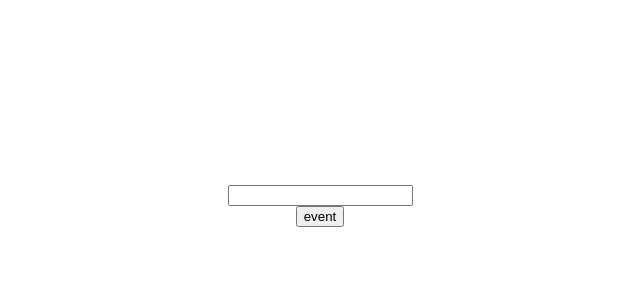
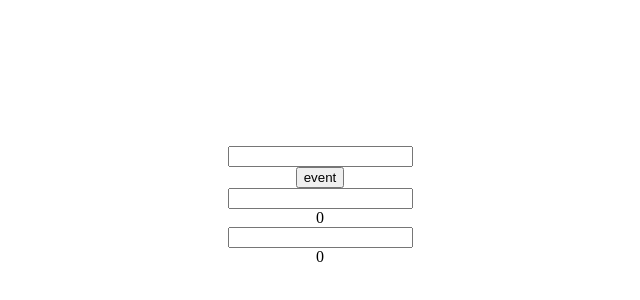
Before and after one commit to jyh4479/study-workspace, a React (Create React App) app in the folder javascript-study/: page / in a window 1280 px wide. Shown: the part 194-494 px from the top of the page, without its empty margins (320-960 px from the left). Built offline with nearby package versions, Linux system fonts and the light colour scheme.

Commit message:
useMemo
흠 이런 느낌...?

```diff
--- /dev/null
+++ b/javascript-study/src/components/Input/index.js
@@ -0,0 +1,23 @@
+import React, {useState} from "react";
+
+const Input = props => {
+
+    const {parentNumber = 0} = props;
+
+    const [myNumber, setMyNumber] = useState('');
+
+    const onChangeNumber = e => {
+        setMyNumber(e.target.value);
+    }
+
+
+
+    return (
+        <>
+            <input value={myNumber} onChange={onChangeNumber}/>
+            <div>{parentNumber}</div>
+        </>
+    )
+}
+
+export default Input;
--- a/javascript-study/src/container/InputContainer/index.js
+++ b/javascript-study/src/container/InputContainer/index.js
@@ -1,5 +1,6 @@
 import React, {useCallback, useMemo, useState} from "react";
 import {InputContainerLayout} from "./style";
+import Input from "../../components/Input"
 
 // 업무중 Input 내부 내용이 특정 event 없이 수정되는 동작에 의해 rendering되는 문제가 있었다.
 // useMemo를 이해하고 rendering을 필요한 순간만 하도록 연구, 개발하는데 목적을 둔다.
@@ -22,10 +23,17 @@ const InputContainer = props => {
     }, [addNumber])
 
 
+    useMemo(() => {
+        return <Input/>
+    }, [])
     return (
         <InputContainerLayout>
             <input value={number} onChange={onChangeNumber}/>
             {buttonView}
+            <Input/>
+            {
+                useMemo(() => <Input/>, [])
+            }
         </InputContainerLayout>
     )
 }
```
Also changed, not shown: javascript-study/src/components/Input/style.js (added).
